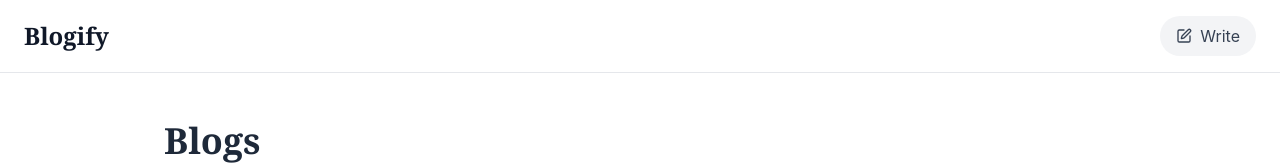
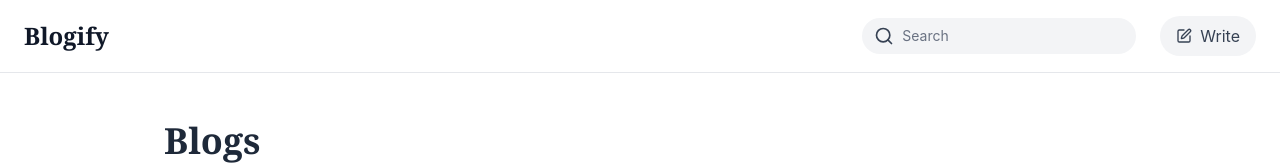
Before and after one commit to SarthakBhandari01/Blog-App, a React (Vite) app: page / in a window 1280 px wide. Shown: the top 165 px of the page. Built offline with nearby package versions, Linux system fonts and the light colour scheme.

Commit message:
feat: Add search functionality and conditional rendering for search bar

```diff
--- a/src/components/Navbar.jsx
+++ b/src/components/Navbar.jsx
@@ -1,8 +1,18 @@
 import { Link, useLocation } from "react-router-dom";
-import { PenSquare } from "lucide-react";
+import { PenSquare, Search } from "lucide-react";
+import { useDispatch, useSelector } from "react-redux";
+import { setSearchTerm } from "../features/blogs/blogSlice";
 
 const Navbar = () => {
   const location = useLocation();
+  const dispatch = useDispatch();
+  const searchText = useSelector((state) => state.blogs.searchTerm) || "";
+
+  const handleSearchChange = (e) => {
+    dispatch(setSearchTerm(e.target.value));
+  };
+
+  const isHomePage = location.pathname === "/";
 
   return (
     <nav className="border-b border-gray-200 bg-white sticky top-0 z-40">
@@ -16,8 +26,20 @@
             Blogify
           </Link>
 
-          {/* Navigation */}
           <div className="flex items-center gap-6">
+            {isHomePage && (
+              <div className="relative">
+                <Search className="absolute left-3 top-1/2 -translate-y-1/2 w-5 h-5 text-gray-700" />
+                <input
+                  type="text"
+                  value={searchText}
+                  onChange={handleSearchChange}
+                  placeholder="Search"
+                  className="pl-10 pr-4 py-2 rounded-full bg-gray-100 text-sm placeholder-gray-500 focus:outline-none "
+                />
+              </div>
+            )}
+
             <Link
               to="/new"
               className={`flex items-center gap-2 px-4 py-2 rounded-full transition-colors ${
--- a/src/features/blogs/blogSlice.js
+++ b/src/features/blogs/blogSlice.js
@@ -2,6 +2,7 @@
 
 const initialState = {
   posts: [],
+  searchTerm: "",
 };
 
 export const blogSlice = createSlice({
@@ -51,10 +52,19 @@
       const id = action.payload;
       state.posts = state.posts.filter((post) => post.id !== id);
     },
+    setSearchTerm: (state, action) => {
+      state.searchTerm = action.payload;
+    },
   },
 });
 
-export const { addPost, updatePost, likePost, unlikePost, deletePost } =
-  blogSlice.actions;
+export const {
+  addPost,
+  updatePost,
+  likePost,
+  unlikePost,
+  deletePost,
+  setSearchTerm,
+} = blogSlice.actions;
 
 export default blogSlice.reducer;
--- a/src/pages/Home.jsx
+++ b/src/pages/Home.jsx
@@ -2,9 +2,25 @@
 import { BlogCard } from "../components/BlogCard";
 import { Link } from "react-router-dom";
 import { PenSquare } from "lucide-react";
+import { useMemo } from "react";
 
 export const Home = () => {
   const posts = useSelector((state) => state.blogs.posts);
+  const searchTerm = useSelector((state) => state.blogs.searchTerm);
+
+  const filteredPosts = useMemo(() => {
+    const query = searchTerm?.toLowerCase().trim();
+    if (!query) return posts;
+
+    return posts.filter((post) => {
+      return (
+        post.title.toLowerCase().includes(query) ||
+        post.author.toLowerCase().includes(query) ||
+        post.category.toLowerCase().includes(query) ||
+        post.content.toLowerCase().includes(query)
+      );
+    });
+  }, [posts, searchTerm]);
 
   return (
     <div className="min-h-screen bg-white">
@@ -19,7 +35,7 @@
           </p>
         </div>
 
-        {/* Empty State */}
+        {/* Empty State / Filtered List */}
         {posts.length === 0 ? (
           <div className="text-center py-12">
             <PenSquare className="w-12 h-12 text-gray-300 mx-auto mb-6" />
@@ -37,10 +53,16 @@
               Write a Blog
             </Link>
           </div>
+        ) : filteredPosts.length === 0 ? (
+          <div className="text-center py-12">
+            <h2 className="text-2xl font-serif font-semibold text-gray-800 mb-3">
+              No blogs found
+            </h2>
+            <p className="text-gray-700">Try a different keyword.</p>
+          </div>
         ) : (
-          /* Blog List */
           <div className="divide-y divide-gray-200">
-            {posts.map((post) => (
+            {filteredPosts.map((post) => (
               <BlogCard key={post.id} post={post} />
             ))}
           </div>
```
Also changed, not shown: 1 other file (tests, documents, lock files or other folders).
